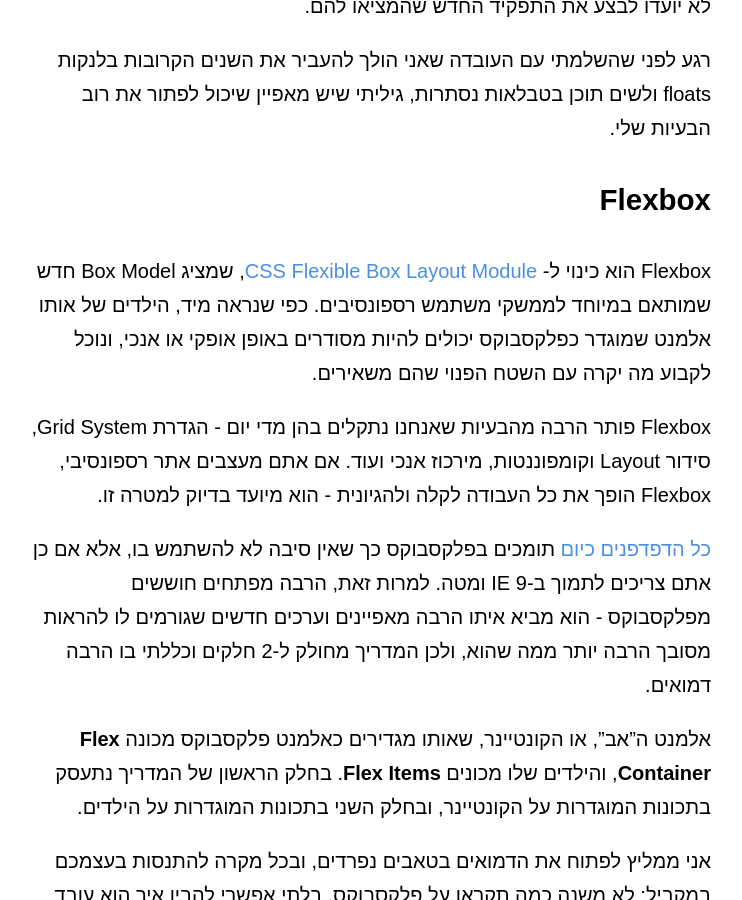
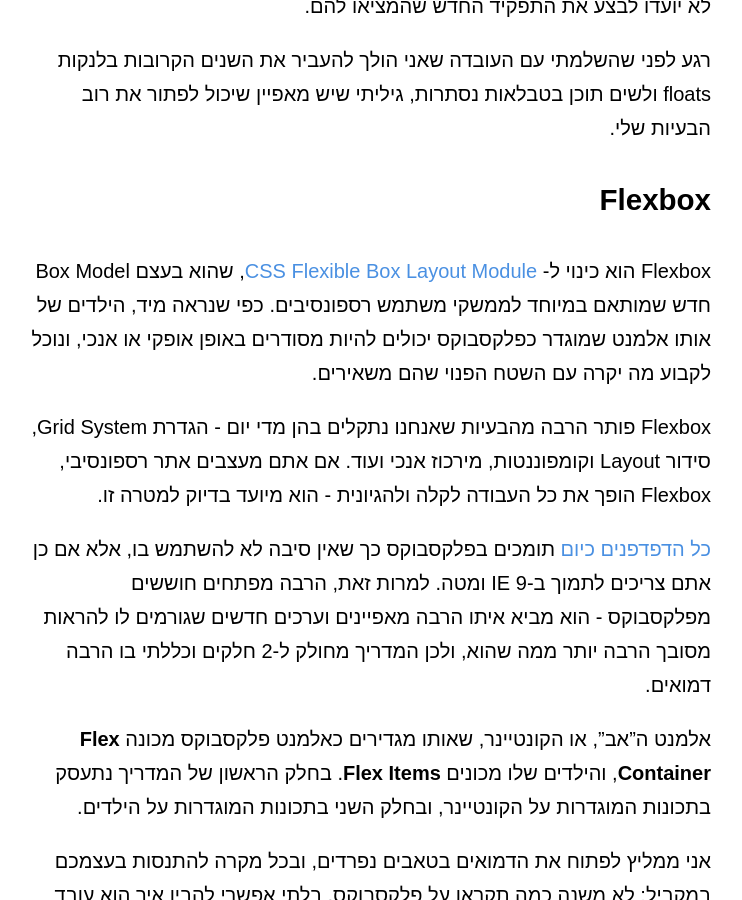
Before and after one commit to guytepper/devhead.co.il, a Jekyll site: the page built from _posts/2016-02-07-flexbox-part-1.md, in a window 1280 px wide and 900 px high, scrolled down 440 px. Shown: the whole window, without its empty margins (269-1011 px from the left). Built offline with Jekyll 4.4.1, drawn with Linux system fonts in a browser that asks for light colours; some web fonts are replaced.

Commit message:
slight modifications to content

```diff
--- a/_posts/2016-02-07-flexbox-part-1.md
+++ b/_posts/2016-02-07-flexbox-part-1.md
@@ -1,7 +1,7 @@
 ---
 layout: post
+title: Flexbox - מדריך למתחילים - חלק א׳
 excerpt: Flexbox פותר הרבה מהבעיות שאנו נתקלים בהן מדי יום. אם אתם מעצבים אתר רספונסיבי, Flexbox הופך את כל העבודה לקלה ולהגיונית - הוא מיועד בדיוק למטרה זו.
-title: Flexbox - מדריך למתחילים - חלק א׳
 ---
 בקיץ האחרון התחלתי ללמוד פיתוח אתרים. אני חושב שאני בר מזל, כי החיים של מפתחת אתרים ב-2016 הרבה יותר קלים מחיים של מפתחת אתרים ב-2006.
 
@@ -11,7 +11,7 @@ title: Flexbox - מדריך למתחילים - חלק א׳
 
 ### Flexbox
 
-Flexbox הוא כינוי ל- [CSS Flexible Box Layout Module](https://www.w3.org/TR/css-flexbox-1/), שמציג Box Model חדש שמותאם במיוחד לממשקי משתמש רספונסיבים. כפי שנראה מיד, הילדים של אותו אלמנט שמוגדר כפלקסבוקס יכולים להיות מסודרים באופן אופקי או אנכי, ונוכל לקבוע מה יקרה עם השטח הפנוי שהם משאירים.
+Flexbox הוא כינוי ל- [CSS Flexible Box Layout Module](https://www.w3.org/TR/css-flexbox-1/), שהוא בעצם Box Model חדש שמותאם במיוחד לממשקי משתמש רספונסיבים. כפי שנראה מיד, הילדים של אותו אלמנט שמוגדר כפלקסבוקס יכולים להיות מסודרים באופן אופקי או אנכי, ונוכל לקבוע מה יקרה עם השטח הפנוי שהם משאירים.
 
 Flexbox פותר הרבה מהבעיות שאנחנו נתקלים בהן מדי יום - הגדרת Grid System, סידור Layout וקומפוננטות, מירכוז אנכי ועוד. אם אתם מעצבים אתר רספונסיבי, Flexbox הופך את כל העבודה לקלה ולהגיונית - הוא מיועד בדיוק למטרה זו.
 
```
